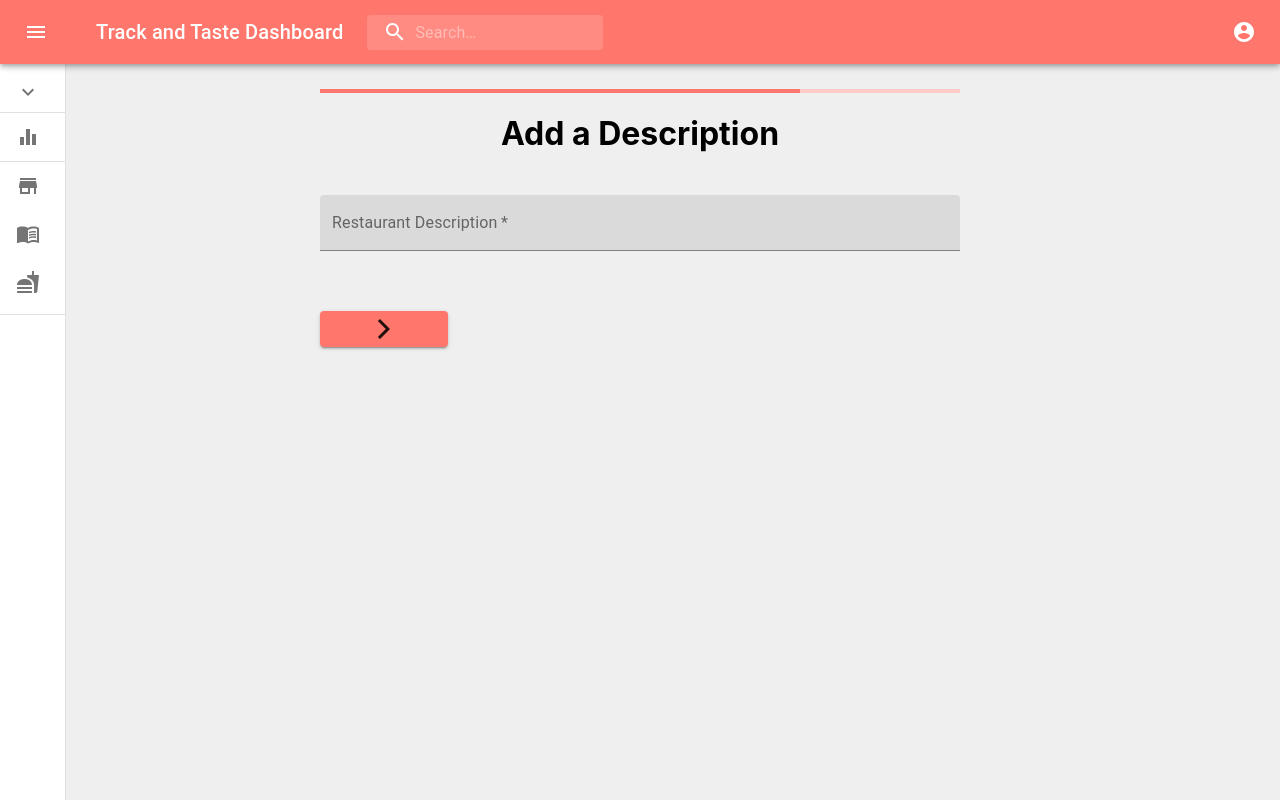
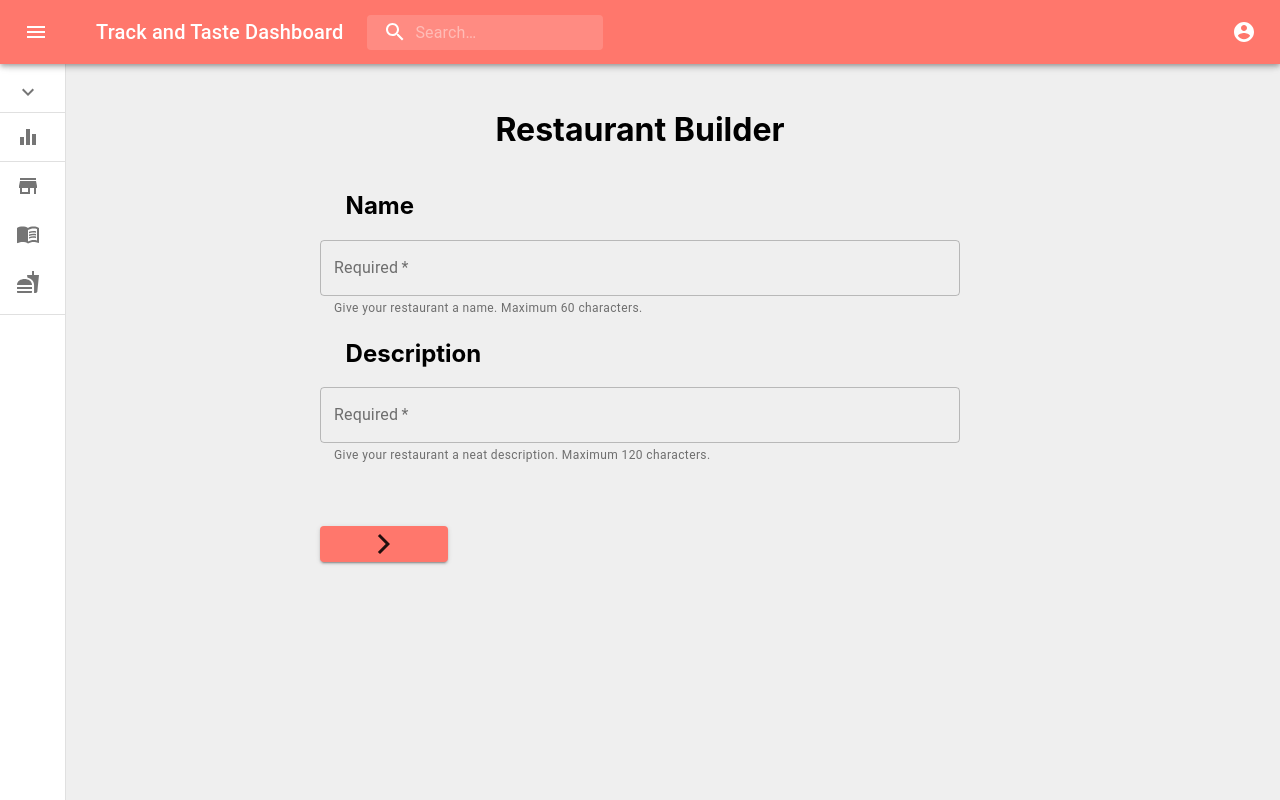
Before and after one commit to mbruty/COMP2003-2020-O, a React (Create React App) app in the folder website/: page /restaurant-builder in a window 1280 px wide. Built offline with nearby package versions, Linux system fonts and the light colour scheme; what apollo-upload-client would draw is missing.

Commit message:
Name & Description Fields Added
Added two fields to get started.

```diff
--- a/website/src/App.tsx
+++ b/website/src/App.tsx
@@ -88,7 +88,7 @@ function App() {
               <Route
                 exact
                 path="/restaurant-builder"
-                render={() => <RestaurantBuilder current={1} />}
+                render={() => <RestaurantBuilder />}
               />
               <Route
                 exact
--- a/website/src/restaurant-builder/RestaurantBuilder.tsx
+++ b/website/src/restaurant-builder/RestaurantBuilder.tsx
@@ -4,10 +4,11 @@ import LinearProgress from '@material-ui/core/LinearProgress';
 import Typography from '@material-ui/core/Typography';
 import Button from '@material-ui/core/Button';
 import ArrowForwardIosIcon from '@material-ui/icons/ArrowForwardIos';
+import TextField from '@material-ui/core/TextField';
 
 
-import { Name } from './steps/Name';
-import { Desc } from './steps/Desc';
+// import { Name } from './steps/Name';
+// import { Desc } from './steps/Desc';
 
 const mainStyle: CSS.Properties = {
   textAlign: 'center'
@@ -20,26 +21,42 @@ const buttonStyleNext: CSS.Properties = {
 };
 
 
+const formStyling: CSS.Properties = {
+width: '50vmax'
+};
+
+const headingStyle: CSS.Properties = {
+  textAlign: 'left',
+  paddingLeft: '4%'
+};
+
+
 
 interface Props {
 
-  current: number
+  // current: number
 
 };
 
 
-// function displayStep(): React.CElement {
-//   return <Name />
-// }
 
-
-const RestaurantBuilder: React.FC<Props> = ({current}) => {
+const RestaurantBuilder: React.FC<Props> = () => {
   return (
     <div className="content" style={mainStyle}>
 
-      <LinearProgress variant="determinate" value={75} />
+      {/* <LinearProgress variant="determinate" value={75} /> */}
 
-      {current == 0 ? <Name /> : <Desc />}
+      <h1>Restaurant Builder</h1>
+
+      <div>
+        <h2 style={headingStyle}>Name</h2>
+        <TextField style={formStyling} required id="form-name" label="Required" variant="outlined" helperText="Give your restaurant a name. Maximum 60 characters." />
+      </div>
+
+      <div>
+        <h2 style={headingStyle}>Description</h2>
+        <TextField style={formStyling} required id="form-name" label="Required" variant="outlined" helperText="Give your restaurant a neat description. Maximum 120 characters." />
+      </div>
 
       <Button style={buttonStyleNext} variant="contained" color="primary">
         <ArrowForwardIosIcon />
```
